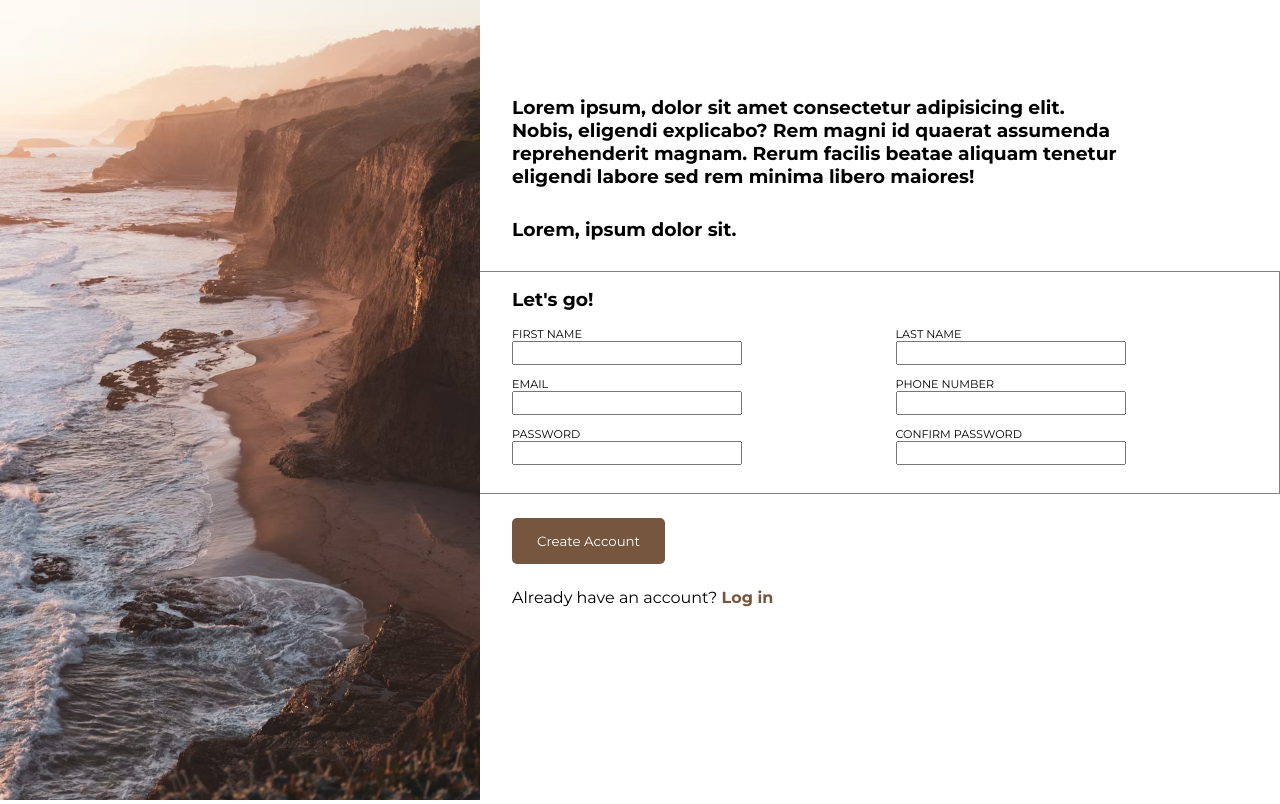
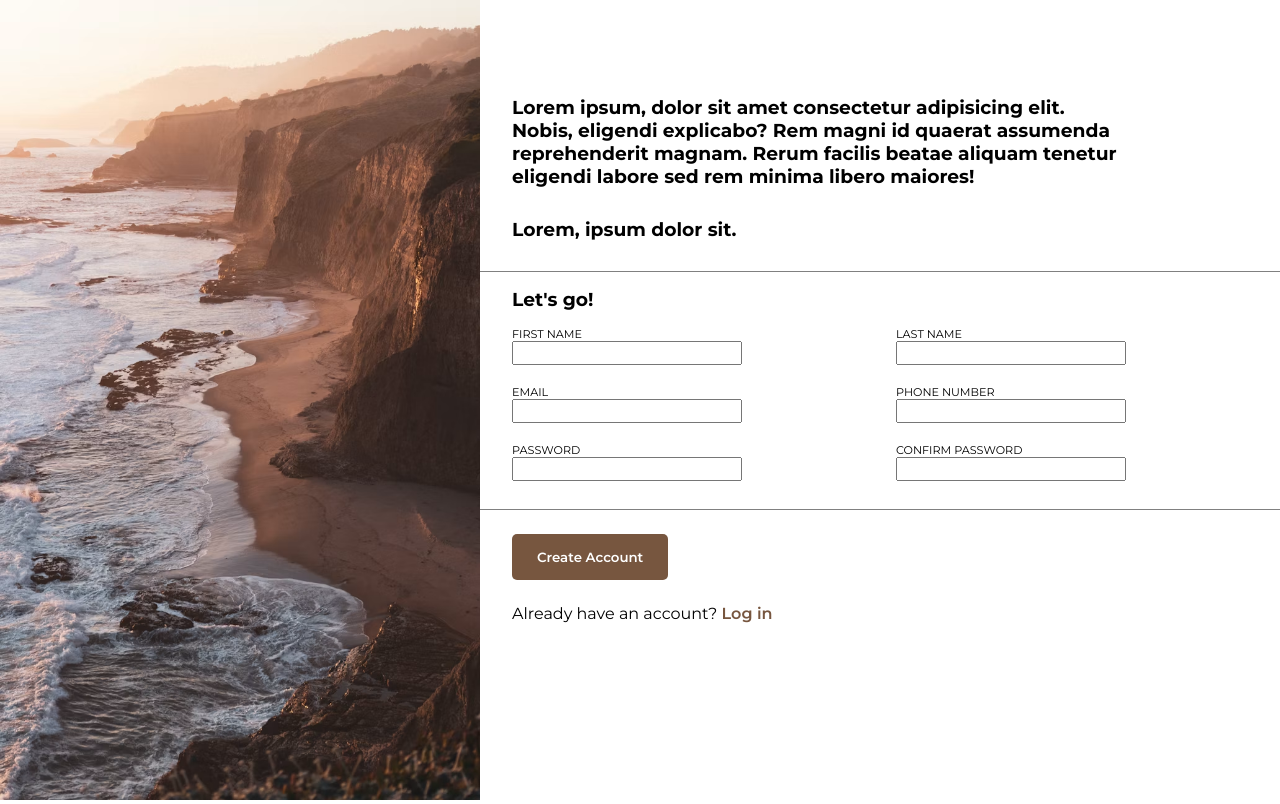
Before and after one commit to LucasAzevedoTheDev/sign-up-form, a plain HTML site: page index.html in a window 1280 px wide. Drawn offline with Linux system fonts and the light colour scheme.

Commit message:
fix font-weight and add comments

```diff
--- a/styles.css
+++ b/styles.css
@@ -52,7 +52,7 @@ body {
 .form-container {
   display: grid;
   grid-template-columns: 1fr 1fr;
-  row-gap: 2vh;
+  row-gap: 3vh;
   width: 100%;
 }
 
@@ -76,6 +76,7 @@ label {
   padding-top: 1rem;
   padding-bottom: 2rem;
   border-left: none;
+  border-right: none;
 }
 
 button {
@@ -86,6 +87,7 @@ button {
   background-color: rgb(119, 86, 63);
   color: white;
   border: none;
+  font-weight: 600;
 }
 
 p {
@@ -96,7 +98,7 @@ p {
 a {
   text-decoration: none;
   color: rgb(119, 86, 63);
-  font-weight: bold;
+  font-weight: 600;
 }
 
 .text {
@@ -109,3 +111,5 @@ a {
   padding-left: 2rem;
 }
 /* update background pic details */
+/* update body and font background colors */
+/* increase box-shadow to form and buttons */
```
